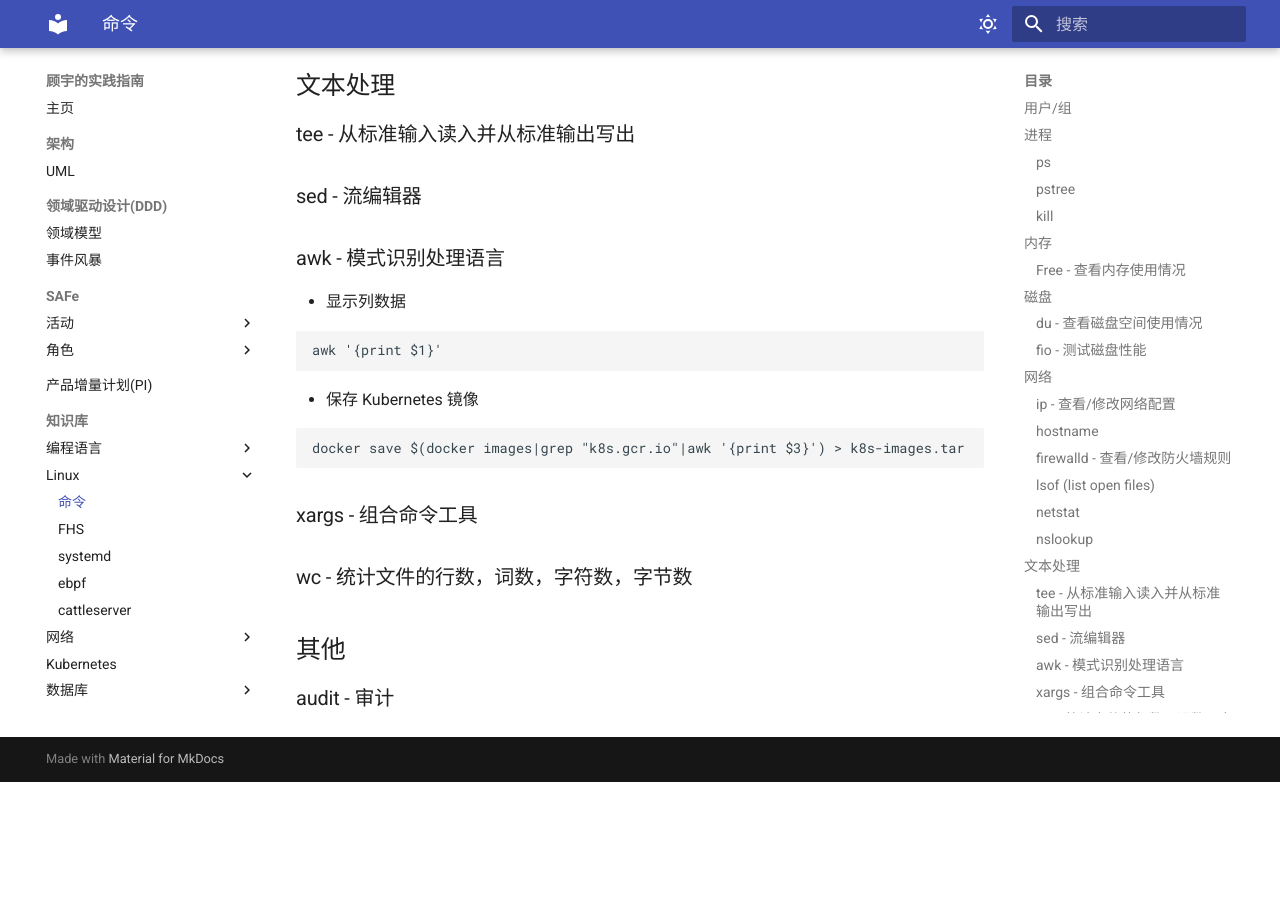
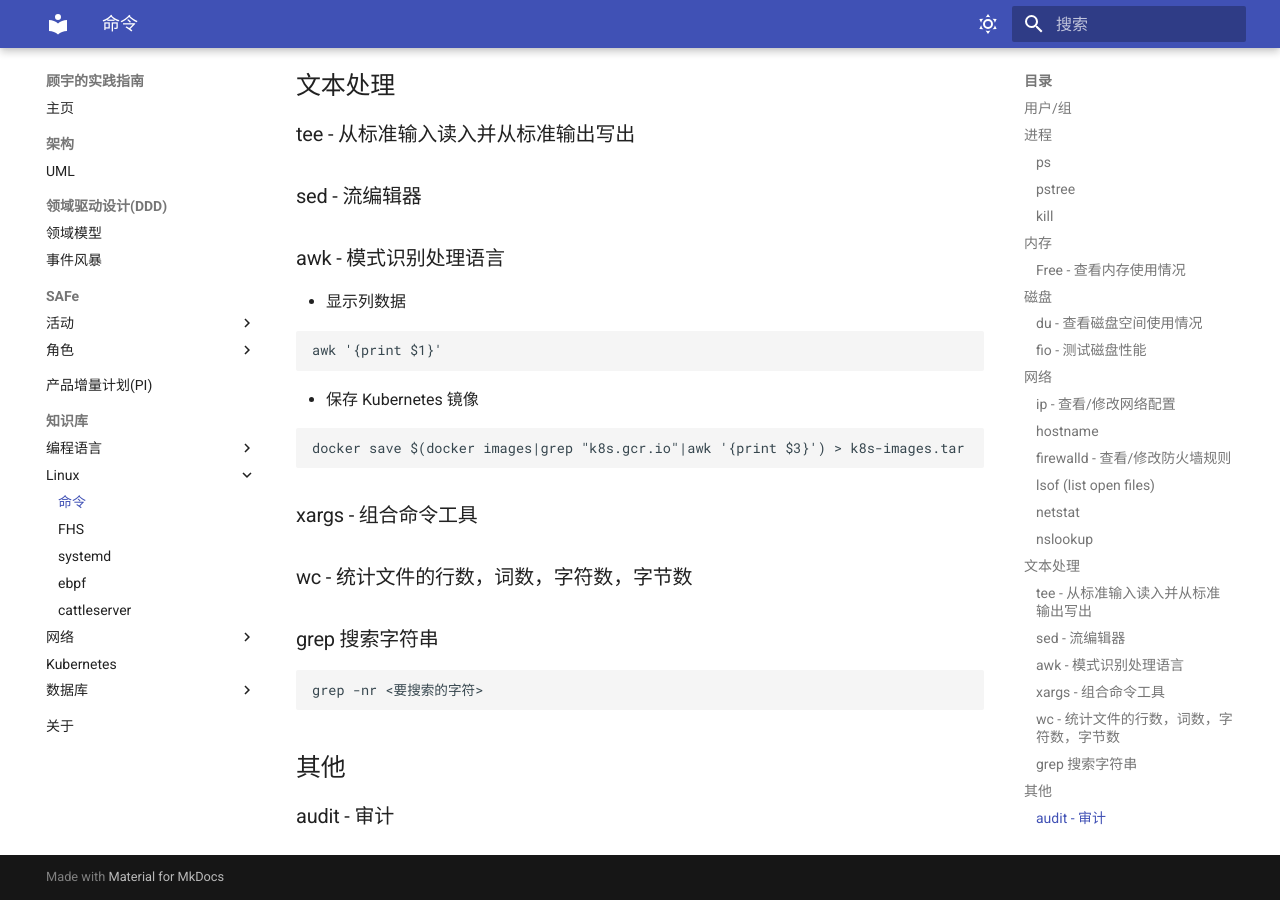
Before and after one commit to wizardbyron/guides, an MkDocs documentation site: the page built from docs/linux/command.md, in a window 1280 px wide and 900 px high, scrolled down 2603 px. Built offline with MkDocs 1.6.1 and Material for MkDocs 9.7.7, drawn with Linux system fonts in a browser that asks for light colours; before the commit the page ends 3385 px from its top, so only the background shows below that.

Commit message:
Add grep command

````diff
--- a/docs/linux/command.md
+++ b/docs/linux/command.md
@@ -131,6 +131,12 @@
 
 ### wc - 统计文件的行数，词数，字符数，字节数
 
+### grep 搜索字符串
+
+```shell
+grep -nr <要搜索的字符>
+```
+
 ## 其他
 
 ### audit - 审计
````
